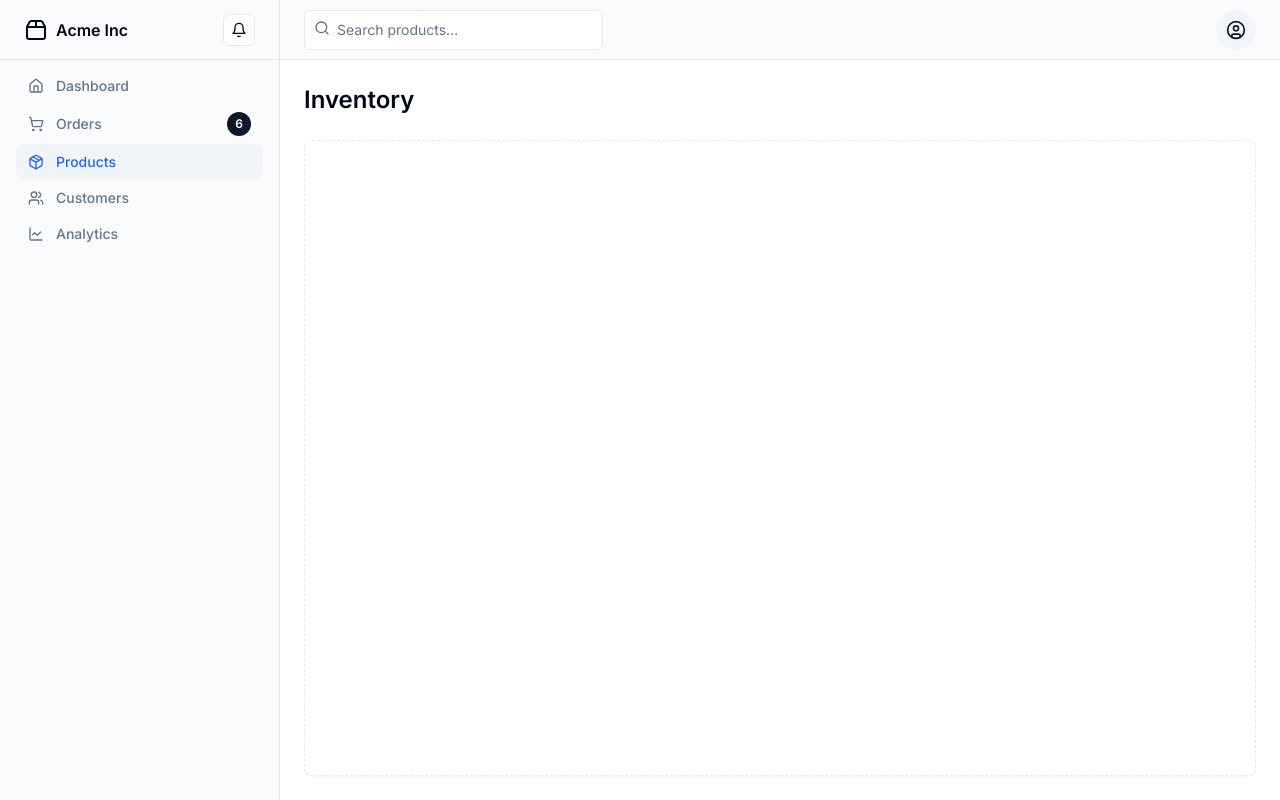
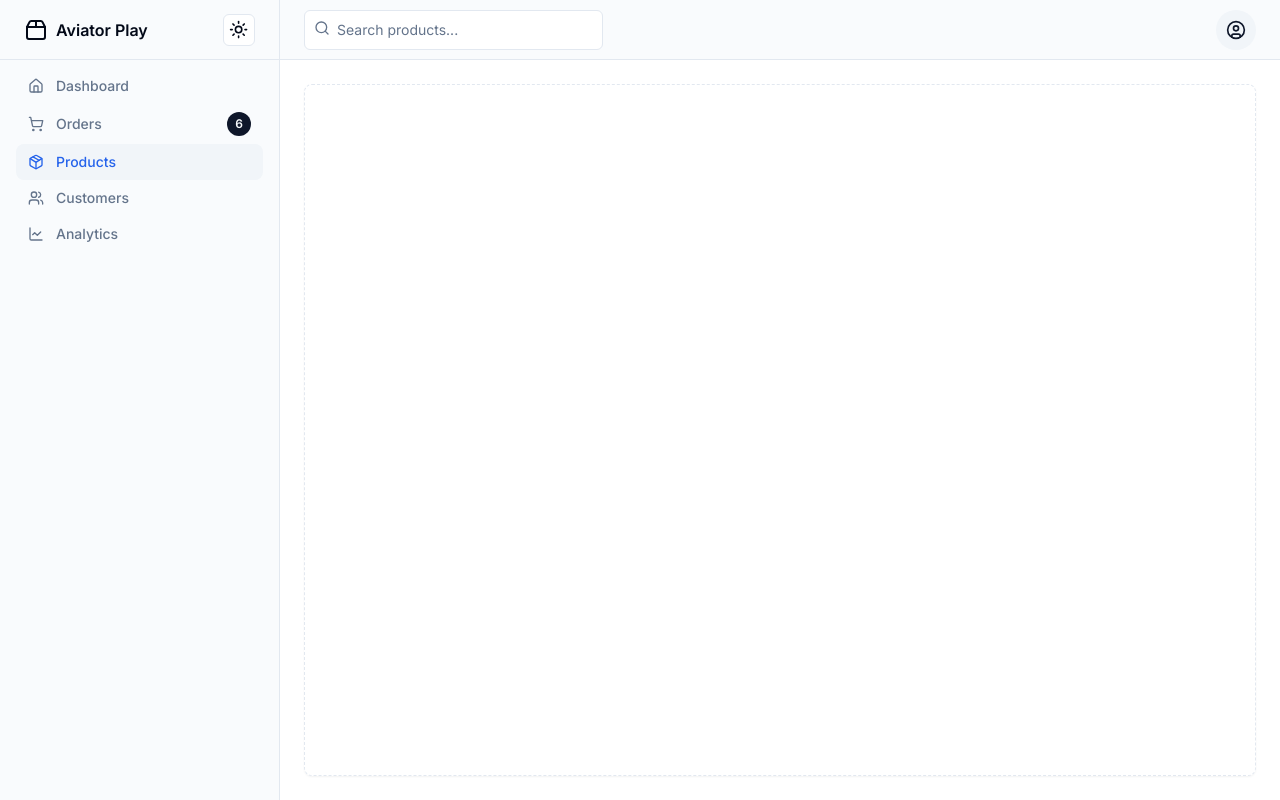
Before and after one commit to romansmolin/aviator-fe-new, a Next.js app: page / in a window 1280 px wide. Built offline with nearby package versions, Linux system fonts and the light colour scheme.

Commit message:
Add dark theme

```diff
--- a/package.json
+++ b/package.json
@@ -16,6 +16,7 @@
     "clsx": "^2.1.1",
     "lucide-react": "^0.416.0",
     "next": "14.2.5",
+    "next-themes": "^0.3.0",
     "react": "^18",
     "react-dom": "^18",
     "tailwind-merge": "^2.4.0",
--- a/src/app/layout.tsx
+++ b/src/app/layout.tsx
@@ -4,6 +4,7 @@
 import Sidebar from "@/components/sidebar";
 import MainContent from "@/components/main-content";
 import Header from "@/components/header";
+import { ThemeProvider } from "@/shared/providers/theme-provider";
 
 const inter = Inter({ subsets: ["latin"] });
 
@@ -20,6 +21,12 @@
 	return (
 		<html lang="en">
 			<body className={inter.className}>
+				<ThemeProvider
+					attribute="class"
+					defaultTheme="system"
+					enableSystem
+					disableTransitionOnChange
+				>
 					<div className="grid min-h-screen w-full md:grid-cols-[220px_1fr] lg:grid-cols-[280px_1fr]">
 						<Sidebar />
 						<div className="flex flex-col">
@@ -29,6 +36,7 @@
 							</MainContent>
 						</div>
 					</div>
+				</ThemeProvider>
 			</body>
 		</html>
 	);
--- a/src/components/main-content.tsx
+++ b/src/components/main-content.tsx
@@ -7,9 +7,9 @@
 const MainContent:React.FC<MainContentProps> = ({ children }) => {
     return (
         <main className="flex flex-1 flex-col gap-4 p-4 lg:gap-6 lg:p-6">
-            <div className="flex items-center">
+            {/* <div className="flex items-center">
                 <h1 className="text-lg font-semibold md:text-2xl">Inventory</h1>
-            </div>
+            </div> */}
             <div className="flex flex-1 items-center justify-center rounded-lg border border-dashed shadow-sm">
                 {children}
             </div>
--- /dev/null
+++ b/src/components/mode-toggle.tsx
@@ -0,0 +1,40 @@
+"use client"
+
+import * as React from "react"
+import { useTheme } from "next-themes"
+import { MoonIcon, SunIcon } from "lucide-react"
+
+import { Button } from "@/components/ui/button"
+import {
+    DropdownMenu,
+    DropdownMenuContent,
+    DropdownMenuItem,
+    DropdownMenuTrigger,
+} from "@/components/ui/dropdown-menu"
+
+export function ModeToggle() {
+    const { setTheme } = useTheme()
+
+    return (
+        <DropdownMenu>
+            <DropdownMenuTrigger asChild className="w-8 h-8">
+                <Button variant="outline" size="icon">
+                    <SunIcon className="h-[1.2rem] w-[1.2rem] rotate-0 scale-100 transition-all dark:-rotate-90 dark:scale-0" />
+                    <MoonIcon className="absolute h-[1.2rem] w-[1.2rem] rotate-90 scale-0 transition-all dark:rotate-0 dark:scale-100" />
+                    <span className="sr-only">Toggle theme</span>
+                </Button>
+            </DropdownMenuTrigger>
+            <DropdownMenuContent align="end">
+                <DropdownMenuItem onClick={() => setTheme("light")}>
+                    Light
+                </DropdownMenuItem>
+                <DropdownMenuItem onClick={() => setTheme("dark")}>
+                    Dark
+                </DropdownMenuItem>
+                <DropdownMenuItem onClick={() => setTheme("system")}>
+                    System
+                </DropdownMenuItem>
+            </DropdownMenuContent>
+        </DropdownMenu>
+    )
+}
--- a/src/components/sidebar.tsx
+++ b/src/components/sidebar.tsx
@@ -2,6 +2,7 @@
 import { Package2, Bell, HomeIcon, ShoppingCart, Package, Users, LineChart } from 'lucide-react';
 import NavigationLink from './navigation-link';
 import { Button } from './ui/button';
+import { ModeToggle } from './mode-toggle';
 
 export default function Sidebar() {
     return (
@@ -10,12 +11,12 @@
                 <div className="flex h-14 items-center border-b px-4 lg:h-[60px] lg:px-6">
                     <Link href="/" className="flex items-center gap-2 font-semibold">
                         <Package2 className="h-6 w-6" />
-                        <span>Acme Inc</span>
+                        <span>Aviator Play</span>
                     </Link>
-                    <Button variant="outline" size="icon" className="ml-auto h-8 w-8">
-                        <Bell className="h-4 w-4" />
-                        <span className="sr-only">Toggle notifications</span>
-                    </Button>
+                    <div className='ml-auto'>
+                        <ModeToggle />
+                        <span className="sr-only">Dark/Light Mode Toggler</span>
+                    </div>
                 </div>
                 <div className="flex-1">
                     <nav className="grid items-start px-2 text-sm font-medium lg:px-4">
--- /dev/null
+++ b/src/shared/providers/theme-provider.tsx
@@ -0,0 +1,9 @@
+"use client"
+
+import * as React from "react"
+import { ThemeProvider as NextThemesProvider } from "next-themes"
+import { type ThemeProviderProps } from "next-themes/dist/types"
+
+export function ThemeProvider({ children, ...props }: ThemeProviderProps) {
+  return <NextThemesProvider {...props}>{children}</NextThemesProvider>
+}
```
Also changed, not shown: 1 other file (tests, documents, lock files or other folders). Lines whose indentation alone changed are shown as unchanged.
